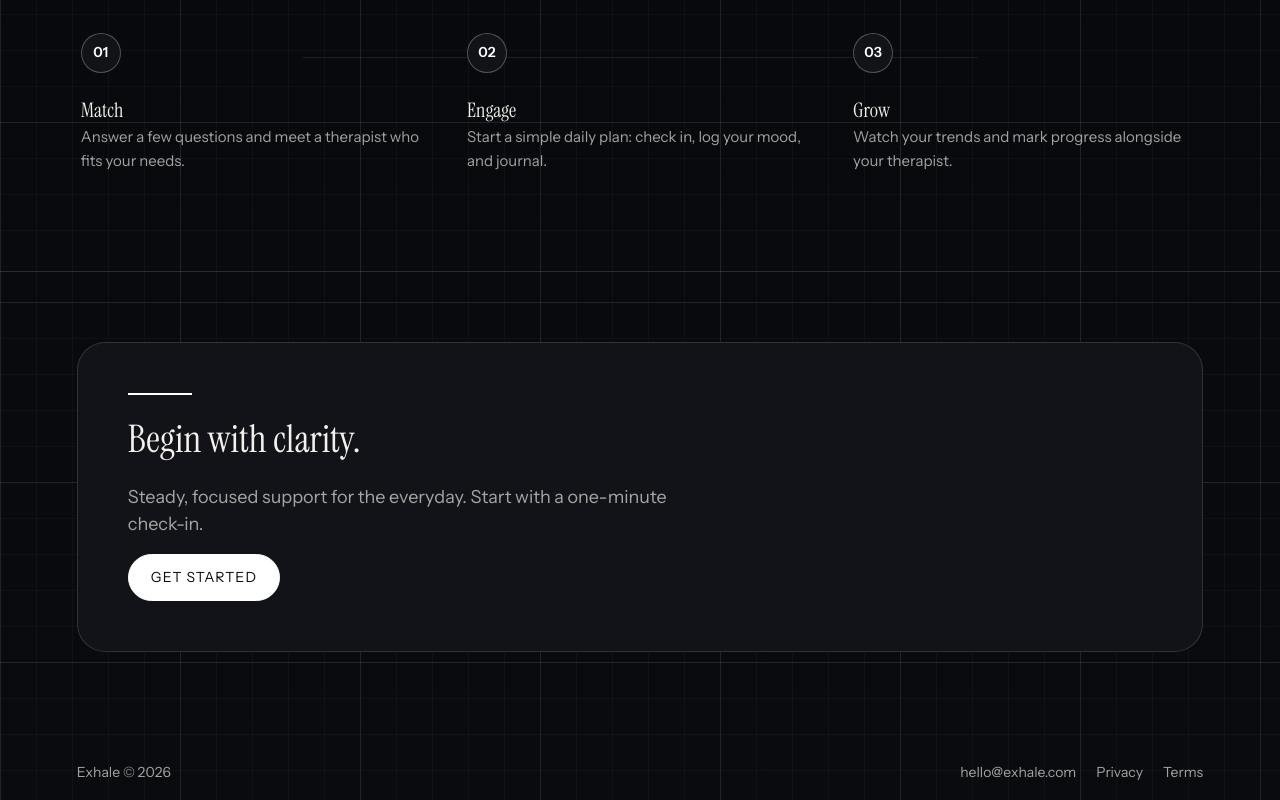
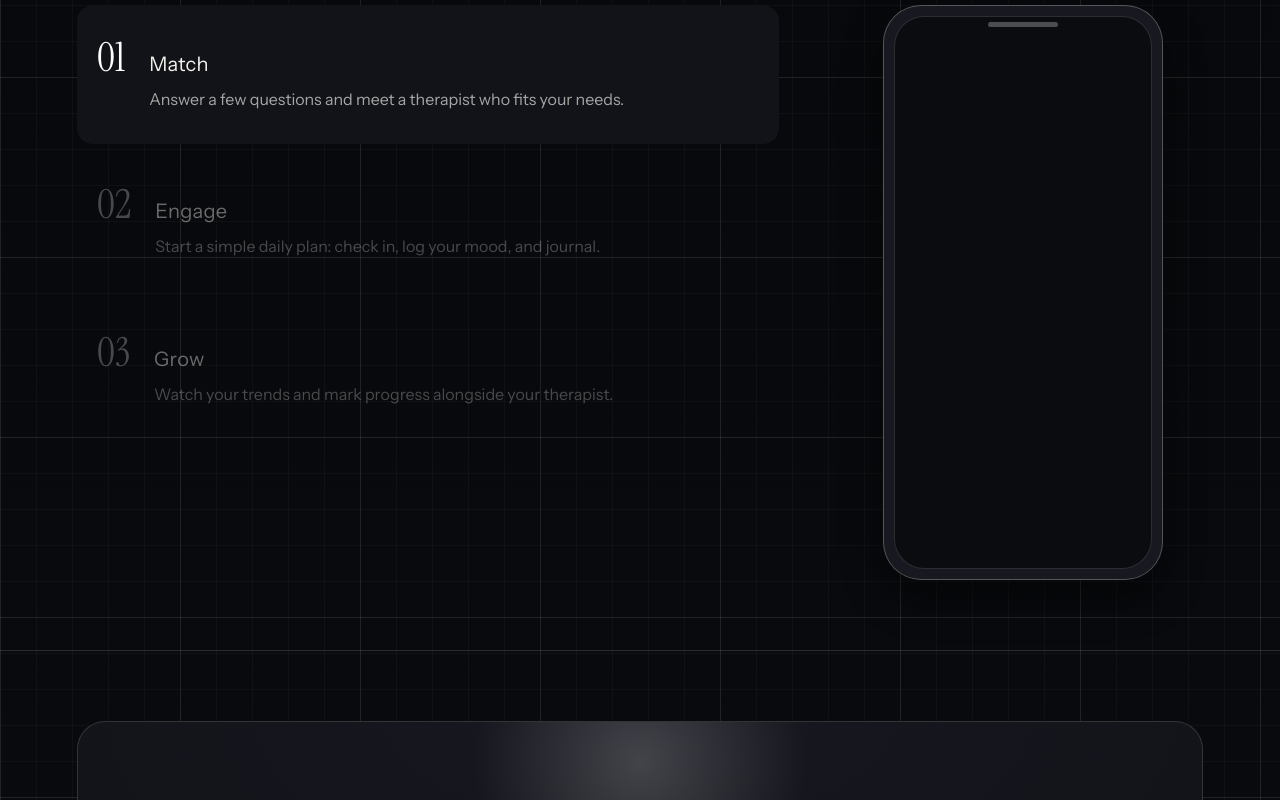
Before and after one commit to UYildiz12/bridgetherapy, a Next.js app in the folder apps/web/: page / in a window 1280 px wide. Shown: the part 1380-2180 px from the top of the page. Built offline with nearby package versions, Linux system fonts and the light colour scheme.

Commit message:
feat(web): interactive how-it-works (scroll-synced steps + sticky blueprint phone) + bold closing CTA

```diff
--- a/apps/web/src/app/landing.css
+++ b/apps/web/src/app/landing.css
@@ -970,126 +970,353 @@
     border-color: transparent var(--paper) var(--fold-highlight) transparent;
 }
 
-.landing-page .process-flow {
+
+/* --- Closing CTA: bold centered band with a soft glow --- */
+.landing-page .cta-panel {
+    position: relative;
+    overflow: hidden;
+    background: radial-gradient(120% 130% at 50% 0%, var(--panel-strong) 0%, var(--panel) 62%);
+    border: 1px solid var(--line);
+    border-radius: 28px;
+    padding: 92px 40px;
     display: grid;
-    grid-template-columns: repeat(auto-fit, minmax(280px, 1fr));
-    gap: 32px;
-    position: relative;
-    padding: 20px 0;
-}
-
-/* Connecting line for desktop (Horizontal) */
-@media (min-width: 801px) {
-    .landing-page .process-flow::before {
-        content: "";
-        position: absolute;
-        top: 52px;
-        /* Aligns with center of number */
-        left: 20%;
-        right: 20%;
-        height: 1px;
-        background: var(--line-strong);
-        opacity: 0.3;
-        z-index: 0;
-    }
-}
-
-/* Connecting line for mobile (Vertical) */
-@media (max-width: 800px) {
-    .landing-page .process-flow {
-        gap: 40px;
-    }
-
-    .landing-page .process-flow::before {
-        content: "";
-        position: absolute;
-        top: 40px;
-        bottom: 40px;
-        left: 52px;
-        /* 32px padding + 20px half-width */
-        width: 1px;
-        background: var(--line-strong);
-        opacity: 0.3;
-        z-index: 0;
-    }
-}
-
-.landing-page .process-step {
-    position: relative;
-    padding: 8px 4px;
+    justify-items: center;
+    text-align: center;
+    gap: 22px;
+}
+
+.landing-page .cta-panel .cta-orb {
+    position: absolute;
+    top: -150px;
+    left: 50%;
+    transform: translateX(-50%);
+    width: 380px;
+    height: 380px;
+    border-radius: 50%;
+    background: radial-gradient(circle, var(--accent-glow) 0%, transparent 62%);
+    opacity: 0.55;
+    pointer-events: none;
+}
+
+.landing-page[data-theme="light"] .cta-panel .cta-orb {
+    opacity: 0.22;
+}
+
+.landing-page .cta-panel h2 {
+    position: relative;
+    margin: 0;
+    font-family: var(--font-instrument-serif), serif;
+    font-size: clamp(40px, 6vw, 72px);
+    line-height: 1.02;
+    letter-spacing: -0.01em;
+    max-width: 14ch;
+}
+
+.landing-page .cta-panel p {
+    position: relative;
+    margin: 0;
+    font-size: 18px;
+    line-height: 1.6;
+    max-width: 46ch;
+    color: var(--muted);
+}
+
+.landing-page .cta-button--lg {
+    position: relative;
+    margin-top: 8px;
+    padding: 16px 34px;
+    font-size: 15px;
+}
+
+/* --- How it works: scroll-synced steps + sticky blueprint phone --- */
+.landing-page .how-grid {
     display: grid;
+    grid-template-columns: 1fr minmax(300px, 360px);
+    gap: 64px;
+    align-items: start;
+}
+
+.landing-page .how-steps {
+    display: grid;
+    gap: 8px;
+}
+
+.landing-page .how-step {
+    display: grid;
+    grid-template-columns: auto 1fr;
+    gap: 24px;
+    align-items: baseline;
+    padding: 32px 20px;
+    border-radius: 16px;
+    opacity: 0.42;
+    transition: opacity 0.4s ease, background 0.4s ease;
+}
+
+.landing-page .how-step.active {
+    opacity: 1;
+    background: var(--panel);
+}
+
+.landing-page .how-num {
+    font-family: var(--font-instrument-serif), serif;
+    font-size: 40px;
+    line-height: 1;
+    color: var(--muted);
+    transition: color 0.4s ease;
+}
+
+.landing-page .how-step.active .how-num {
+    color: var(--accent);
+}
+
+.landing-page .how-step-body h3 {
+    margin: 0 0 8px;
+    font-size: 20px;
+    letter-spacing: 0.01em;
+}
+
+.landing-page .how-step-body p {
+    margin: 0;
+    color: var(--muted);
+    line-height: 1.6;
+    max-width: 48ch;
+}
+
+.landing-page .how-phone-wrap {
+    position: sticky;
+    top: 120px;
+    display: flex;
+    justify-content: center;
+}
+
+.landing-page .phone {
+    width: 280px;
+    aspect-ratio: 9 / 18.5;
+    border-radius: 38px;
+    border: 1px solid var(--line-strong);
+    background: var(--panel-strong);
+    padding: 10px;
+    position: relative;
+    box-shadow: var(--shadow);
+}
+
+.landing-page .phone::before {
+    content: "";
+    position: absolute;
+    top: 16px;
+    left: 50%;
+    transform: translateX(-50%);
+    width: 70px;
+    height: 5px;
+    border-radius: 999px;
+    background: var(--line-strong);
+    z-index: 2;
+}
+
+.landing-page .phone-screen {
+    width: 100%;
+    height: 100%;
+    border-radius: 30px;
+    background: var(--paper);
+    border: 1px solid var(--line);
+    overflow: hidden;
+    position: relative;
+}
+
+.landing-page .phone-screen-inner {
+    position: absolute;
+    inset: 0;
+    padding: 40px 20px 22px;
+    display: flex;
+    flex-direction: column;
     gap: 14px;
-    z-index: 1;
-}
-
-/* The Number Badge */
-.landing-page .process-number {
-    width: 40px;
-    height: 40px;
-    background: var(--panel);
+}
+
+@media (prefers-reduced-motion: no-preference) {
+    .landing-page .phone-screen-inner {
+        animation: screenIn 0.5s cubic-bezier(0.16, 1, 0.3, 1);
+    }
+}
+
+@keyframes screenIn {
+    0% { opacity: 0; transform: translateY(10px); }
+    100% { opacity: 1; transform: translateY(0); }
+}
+
+.landing-page .ps-head {
+    font-size: 10px;
+    letter-spacing: 0.2em;
+    text-transform: uppercase;
+    color: var(--muted);
+}
+
+.landing-page .ps-match {
+    display: flex;
+    align-items: center;
+    gap: 12px;
+}
+
+.landing-page .ps-avatar {
+    width: 44px;
+    height: 44px;
+    border-radius: 50%;
     border: 1px solid var(--line-strong);
-    color: var(--accent);
-    font-size: 14px;
-    font-weight: 600;
-    display: grid;
-    place-items: center;
-    border-radius: 50%;
-    margin-bottom: 8px;
-    transition: all 0.3s ease;
-    z-index: 2;
-}
-
-.landing-page .process-step:hover .process-number {
-    border-color: var(--accent);
+    background: radial-gradient(circle at 30% 30%, var(--ink) 0%, transparent 80%);
+    opacity: 0.4;
+    flex-shrink: 0;
+}
+
+.landing-page .ps-name {
+    font-size: 15px;
+    font-weight: 500;
+}
+
+.landing-page .ps-role {
+    font-size: 11px;
+    color: var(--muted);
+}
+
+.landing-page .ps-tags {
+    display: flex;
+    gap: 6px;
+    flex-wrap: wrap;
+}
+
+.landing-page .ps-tags span {
+    font-size: 10px;
+    padding: 4px 9px;
+    border-radius: 999px;
+    border: 1px solid var(--line);
+    color: var(--muted);
+}
+
+.landing-page .ps-chip {
+    margin-top: auto;
+    align-self: flex-start;
+    font-size: 11px;
+    padding: 6px 12px;
+    border-radius: 999px;
     background: var(--accent);
     color: var(--paper);
-    transform: scale(1.1);
-}
-
-.landing-page .process-step h3 {
+}
+
+.landing-page .ps-scale {
+    display: flex;
+    gap: 5px;
+}
+
+.landing-page .ps-scale span {
+    flex: 1;
+    height: 26px;
+    border-radius: 4px;
+    border: 1px solid var(--line);
+}
+
+.landing-page .ps-scale span.on {
+    background: var(--accent);
+    border-color: var(--accent);
+}
+
+.landing-page .ps-sub {
+    font-size: 12px;
+    color: var(--muted);
+}
+
+.landing-page .ps-rows {
+    list-style: none;
     margin: 0;
-    font-size: 20px;
-    font-family: var(--font-instrument-serif), serif;
-}
-
-.landing-page .process-step p {
-    margin: 0;
-    font-size: 15px;
-    color: var(--muted);
-    line-height: 1.6;
-}
-
-/* Removed corner accents for clean look */
-
-.landing-page .cta-panel {
-    background: var(--panel);
-    border-radius: 28px;
-    padding: 50px;
+    padding: 0;
     display: grid;
-    gap: 16px;
-    box-shadow: none;
+    gap: 10px;
+}
+
+.landing-page .ps-rows li {
+    display: flex;
+    align-items: center;
+    gap: 10px;
+    font-size: 13px;
+    padding-bottom: 9px;
+    border-bottom: 1px solid var(--line);
+}
+
+.landing-page .ps-dot {
+    width: 8px;
+    height: 8px;
+    border-radius: 50%;
+    border: 1px solid var(--line-strong);
+    flex-shrink: 0;
+}
+
+.landing-page .ps-dot.on {
+    background: var(--accent);
+    border-color: var(--accent);
+}
+
+.landing-page .ps-bars {
+    flex: 1;
+    display: flex;
+    align-items: flex-end;
+    gap: 8px;
+    min-height: 110px;
+}
+
+.landing-page .ps-bars span {
+    flex: 1;
+    background: var(--accent);
+    opacity: 0.85;
+    border-radius: 4px 4px 0 0;
+    min-height: 8px;
+}
+
+.landing-page .ps-slots {
+    display: grid;
+    grid-template-columns: 1fr 1fr;
+    gap: 8px;
+}
+
+.landing-page .ps-slots span {
+    font-size: 11px;
+    padding: 8px;
+    border-radius: 8px;
     border: 1px solid var(--line);
-    position: relative;
-    overflow: hidden;
-}
-
-.landing-page .cta-panel::before {
-    content: "";
-    width: 64px;
-    height: 2px;
+    color: var(--muted);
+    text-align: center;
+}
+
+.landing-page .ps-slots span.filled {
     background: var(--accent);
-}
-
-.landing-page .cta-panel h2 {
-    margin: 0;
-    font-family: var(--font-instrument-serif), serif;
-    font-size: 38px;
-}
-
-.landing-page .cta-panel p {
-    font-size: 18px;
-    max-width: 560px;
-    color: var(--muted);
+    color: var(--paper);
+    border-color: var(--accent);
+}
+
+.landing-page .ps-note {
+    font-size: 13px;
+    line-height: 1.5;
+    color: var(--ink);
+    border-left: 2px solid var(--accent);
+    padding-left: 12px;
+}
+
+@media (max-width: 860px) {
+    .landing-page .how-grid {
+        grid-template-columns: 1fr;
+        gap: 0;
+    }
+
+    .landing-page .how-phone-wrap {
+        display: none;
+    }
+
+    .landing-page .how-step {
+        opacity: 1;
+        padding: 24px 0;
+        border-bottom: 1px solid var(--line);
+        border-radius: 0;
+    }
+
+    .landing-page .how-step.active {
+        background: transparent;
+    }
 }
 
 .landing-page footer {
--- a/apps/web/src/app/page.tsx
+++ b/apps/web/src/app/page.tsx
@@ -86,6 +86,86 @@ const content = {
   },
 };
 
+// Blueprint vignettes shown on the phone, one per step, swapped as the active step changes.
+const phoneScreens: Record<Role, React.ReactNode[]> = {
+  patient: [
+    <>
+      <div className="ps-head">Your match</div>
+      <div className="ps-match">
+        <span className="ps-avatar" />
+        <div>
+          <div className="ps-name">Dr. Amara Okafor</div>
+          <div className="ps-role">Licensed therapist</div>
+        </div>
+      </div>
+      <div className="ps-tags">
+        <span>Anxiety</span>
+        <span>CBT</span>
+        <span>Sleep</span>
+      </div>
+      <span className="ps-chip">Matched</span>
+    </>,
+    <>
+      <div className="ps-head">Today's check-in</div>
+      <div className="ps-scale">
+        {Array.from({ length: 10 }).map((_, n) => (
+          <span key={n} className={n === 6 ? "on" : ""} />
+        ))}
+      </div>
+      <div className="ps-sub">Mood logged · 7 / 10</div>
+      <ul className="ps-rows">
+        <li><span className="ps-dot on" />Morning check-in</li>
+        <li><span className="ps-dot" />Evening journal</li>
+      </ul>
+    </>,
+    <>
+      <div className="ps-head">7-day trend</div>
+      <div className="ps-bars">
+        {[4, 6, 5, 7, 6, 8, 7].map((h, n) => (
+          <span key={n} style={{ height: `${h * 11}px` }} />
+        ))}
+      </div>
+      <div className="ps-sub">Trending up this week</div>
+    </>,
+  ],
+  therapist: [
+    <>
+      <div className="ps-head">Your clients</div>
+      <ul className="ps-rows">
+        <li><span className="ps-dot on" />Jada P.</li>
+        <li><span className="ps-dot on" />Marcus T.</li>
+        <li><span className="ps-dot" />New intake</li>
+      </ul>
+    </>,
+    <>
+      <div className="ps-head">This week</div>
+      <div className="ps-slots">
+        <span className="filled">Mon 10:00</span>
+        <span>Mon 14:00</span>
+        <span className="filled">Tue 09:00</span>
+        <span>Wed 11:00</span>
+      </div>
+      <div className="ps-sub">Auto-scheduled with breaks</div>
+    </>,
+    <>
+      <div className="ps-head">Session summary</div>
+      <div className="ps-note">Drafted notes ready to review. Two follow-ups suggested for next week.</div>
+      <ul className="ps-rows">
+        <li><span className="ps-dot on" />SOAP note</li>
+        <li><span className="ps-dot on" />Next steps</li>
+      </ul>
+    </>,
+  ],
+};
+
+function PhoneScreen({ role, step }: { role: Role; step: number }) {
+  return (
+    <div className="phone-screen-inner" key={`${role}-${step}`}>
+      {phoneScreens[role][step]}
+    </div>
+  );
+}
+
 export default function Home() {
   const [isLight, setIsLight] = useState(false);
   const [role, setRole] = useState<Role>("patient");
@@ -94,11 +174,31 @@ export default function Home() {
   const t = content[role];
   const [rituals, setRituals] = useState<Ritual[]>(t.hero.rituals);
   const nextRitualIndex = rituals.findIndex((r) => !r.done);
+  const [activeStep, setActiveStep] = useState(0);
+  const stepRefs = useRef<(HTMLElement | null)[]>([]);
 
   const signupHref = `/signup?role=${role}`;
 
   useEffect(() => {
     setRituals(content[role].hero.rituals);
+    setActiveStep(0);
+  }, [role]);
+
+  // Sync the phone screen to whichever step is nearest the viewport center.
+  useEffect(() => {
+    const observer = new IntersectionObserver(
+      (entries) => {
+        entries.forEach((entry) => {
+          if (entry.isIntersecting) {
+            const idx = Number((entry.target as HTMLElement).dataset.step);
+            if (!Number.isNaN(idx)) setActiveStep(idx);
+          }
+        });
+      },
+      { rootMargin: "-45% 0px -45% 0px", threshold: 0 },
+    );
+    stepRefs.current.forEach((el) => el && observer.observe(el));
+    return () => observer.disconnect();
   }, [role]);
 
   const toggleRitual = (index: number) => {
@@ -258,28 +358,44 @@ export default function Home() {
 
         <section id="how" className="section reveal">
           <h2 className="section-title">How it works</h2>
-          <div className="process-flow">
+          <div className="how-grid">
+            <div className="how-steps">
               {t.howItWorks.map((s, i) => (
-              <div className="process-step" key={`${role}-${i}`}>
-                <div className="process-number">0{i + 1}</div>
-                <div>
+                <div
+                  className={`how-step ${activeStep === i ? "active" : ""}`}
+                  key={`${role}-${i}`}
+                  data-step={i}
+                  ref={(el) => {
+                    stepRefs.current[i] = el;
+                  }}
+                  onMouseEnter={() => setActiveStep(i)}
+                >
+                  <span className="how-num">0{i + 1}</span>
+                  <div className="how-step-body">
                     <h3>{s.title}</h3>
                     <p>{s.desc}</p>
                   </div>
                 </div>
               ))}
             </div>
+            <div className="how-phone-wrap" aria-hidden="true">
+              <div className="phone">
+                <div className="phone-screen">
+                  <PhoneScreen role={role} step={activeStep} />
+                </div>
+              </div>
+            </div>
+          </div>
         </section>
 
         <section className="section reveal">
           <div className="cta-panel">
+            <span className="cta-orb" aria-hidden="true" />
             <h2>{t.cta.title}</h2>
             <p>{t.cta.desc}</p>
-            <div className="hero-actions">
-              <Link href={signupHref} className="cta-button no-underline flex items-center">
+            <Link href={signupHref} className="cta-button cta-button--lg no-underline">
               Get Started
             </Link>
-            </div>
           </div>
         </section>
 
```
Lines whose indentation alone changed are shown as unchanged.
